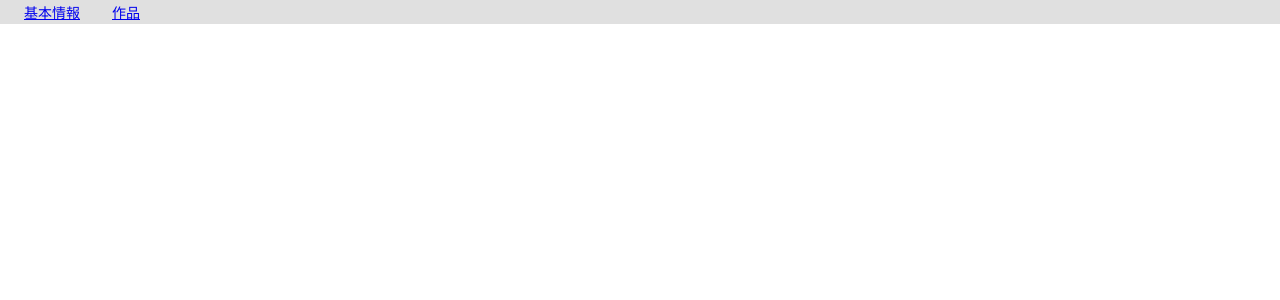
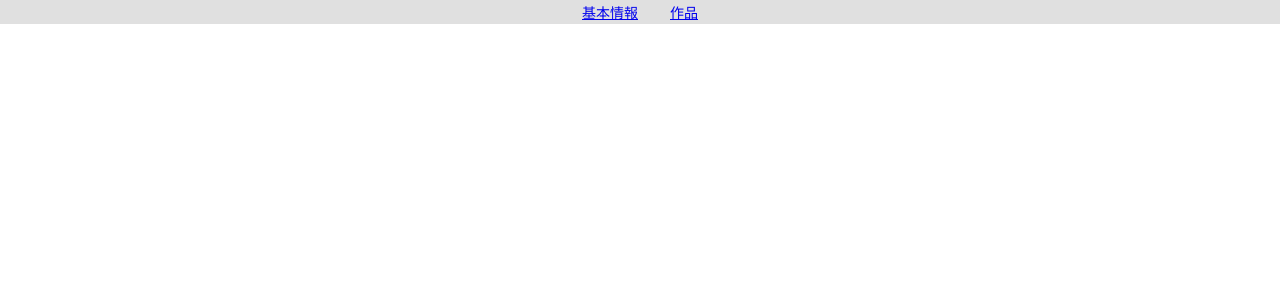
Before and after one commit to s19013/my-profile, a Vue app: page / in a window 1280 px wide. Shown: the top 300 px of the page. Built offline with nearby package versions, Linux system fonts and the light colour scheme.

Commit message:
toのパスを変えた

```diff
--- a/src/components/MenuList.vue
+++ b/src/components/MenuList.vue
@@ -1,22 +1,26 @@
 <template>
-  <div>
+  <div class="menu">
     <router-link to="/" class="router-link">基本情報</router-link>
-    <router-link to="/MyWorks" class="router-link">作品</router-link>
+    <router-link to="/MyWorks/Original" class="router-link">作品</router-link>
   </div>
 </template>
 
 <script>
   export default {
-    name: 'MenuList',
+    name: 'MenuListView',
+    data() {
+      return {
 
-    data: () => ({
-
-    }),
+      }
+    },
   }
 </script>
 
 <style lang="scss" scoped>
+.menu{
+  margin: 0 auto
+}
 .router-link {
-  margin:0 2vmin
+    margin:0 2vmin
 }
 </style>
```
